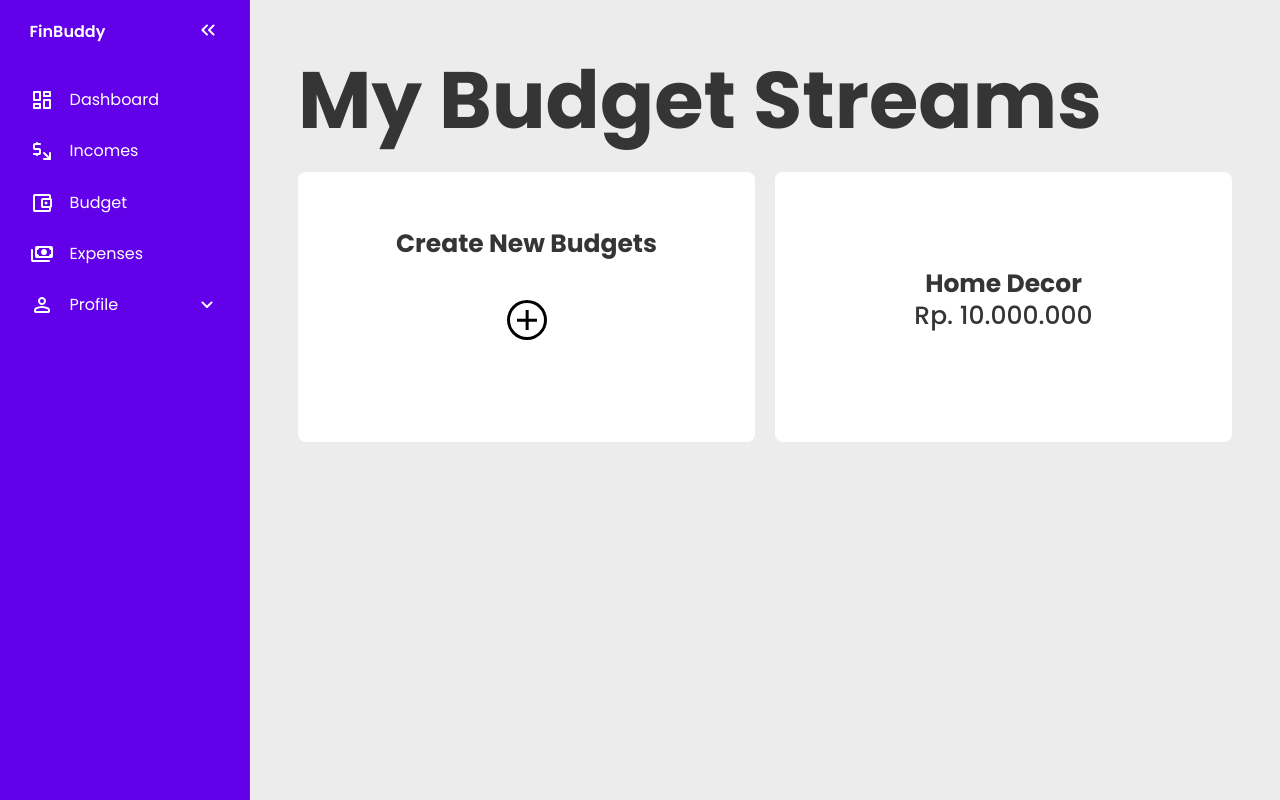
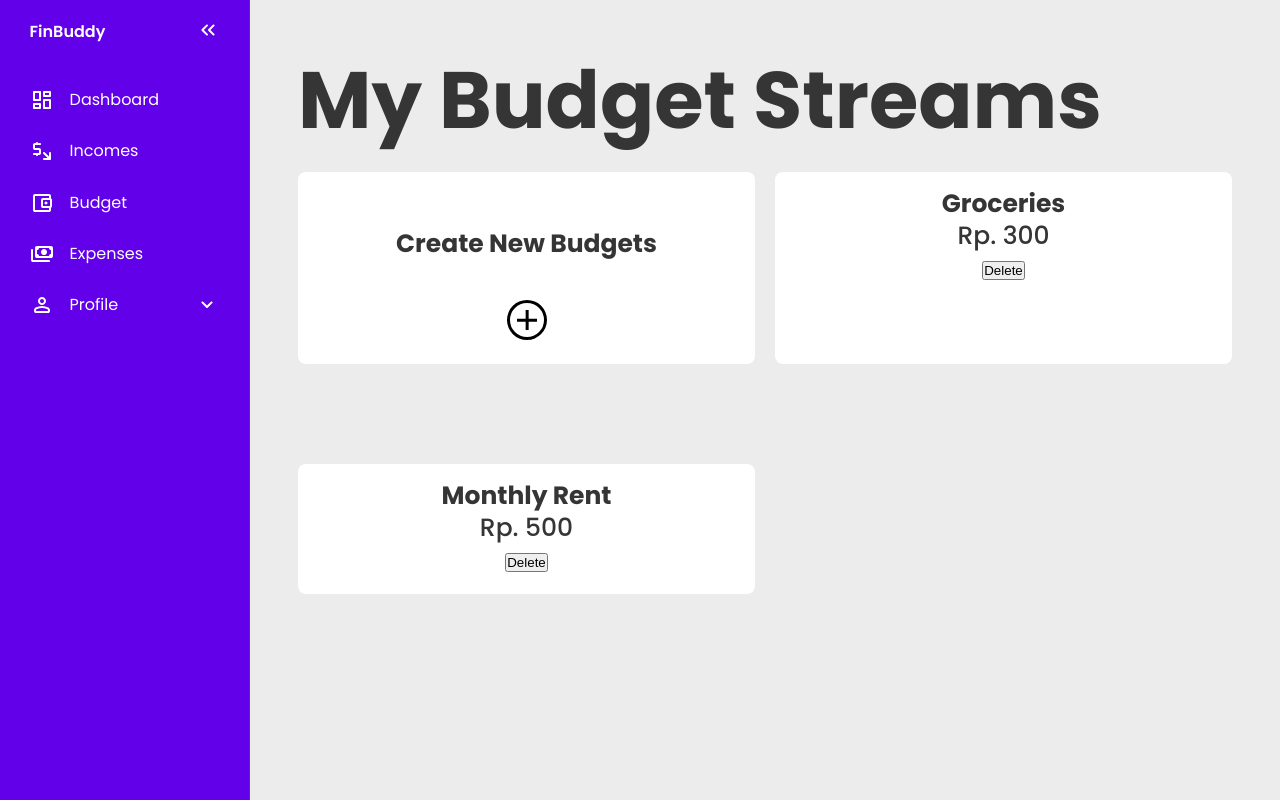
Before and after one commit to almaas-izdihar/fin-buddy, a PHP site: page /index.php?page=budget in a window 1280 px wide. Run offline with PHP 8.4, Linux system fonts and the light colour scheme; data comes from the database, SQL or seed files in the repository.

Commit message:
update budget feature

```diff
--- a/pages/budget.php
+++ b/pages/budget.php
@@ -1,5 +1,35 @@
-<?php if(defined("LEWAT_INDEX") == false) die("Tidak boleh akses langsung!");?><?php if(defined("LEWAT_INDEX") == false) die("Tidak boleh akses langsung!");?>
+<?php if(defined("LEWAT_INDEX") == false) die("Tidak boleh akses langsung!"); ?>
 
+<?php
+// Include the database connection
+require_once 'lib/koneksi.php';
+
+// Handle delete request
+if ($_SERVER['REQUEST_METHOD'] == 'POST' && isset($_POST['delete_id'])) {
+    $delete_id = $_POST['delete_id'];
+    $stmt_delete = $conn->prepare("DELETE FROM budgets WHERE id = ?");
+    $stmt_delete->bind_param("i", $delete_id);
+    $stmt_delete->execute();
+    $stmt_delete->close();
+}
+
+// Fetch the latest budget data
+$user_id = 1; // Replace with dynamic user ID as needed
+$sql_latest_budgets = "
+    SELECT id, description, amount
+    FROM budgets
+    WHERE user_id = ?
+    ORDER BY id DESC
+    LIMIT 5;
+";
+$stmt = $conn->prepare($sql_latest_budgets);
+$stmt->bind_param("i", $user_id);
+$stmt->execute();
+$result = $stmt->get_result();
+
+// Close the connection
+$conn->close();
+?>
 
 <div class="container">
     <h1 class="page-title">My Budget Streams</h1>
@@ -12,9 +42,15 @@
         </div>
 
         <!-- Latest Budget Card -->
-        <div class="card hover-card" onclick="window.location.href='?page=newIncome';" style="cursor: pointer;">
-            <h1 class="card-title" style="margin-top: 80px;">Home Decor</h1>
-            <h3 class="card-subtitle mb-2 text-muted">Rp. 10.000.000</h3>
+        <?php while ($row = $result->fetch_assoc()): ?>
+        <div class="card hover-card" style="cursor: pointer;">
+            <h1 class="card-title"><?php echo htmlspecialchars($row['description']); ?></h1>
+            <h3 class="card-subtitle mb-2 text-muted">Rp. <?php echo number_format($row['amount'], 0, ',', '.'); ?></h3>
+            <form method="post" style="margin-top: 10px;">
+                <input type="hidden" name="delete_id" value="<?php echo $row['id']; ?>">
+                <button type="submit" class="delete-btn">Delete</button>
+            </form>
         </div>
+        <?php endwhile; ?>
     </div>
 </div>
```
Also changed, not shown: pages/newBudget.php (+58 -1 lines).
